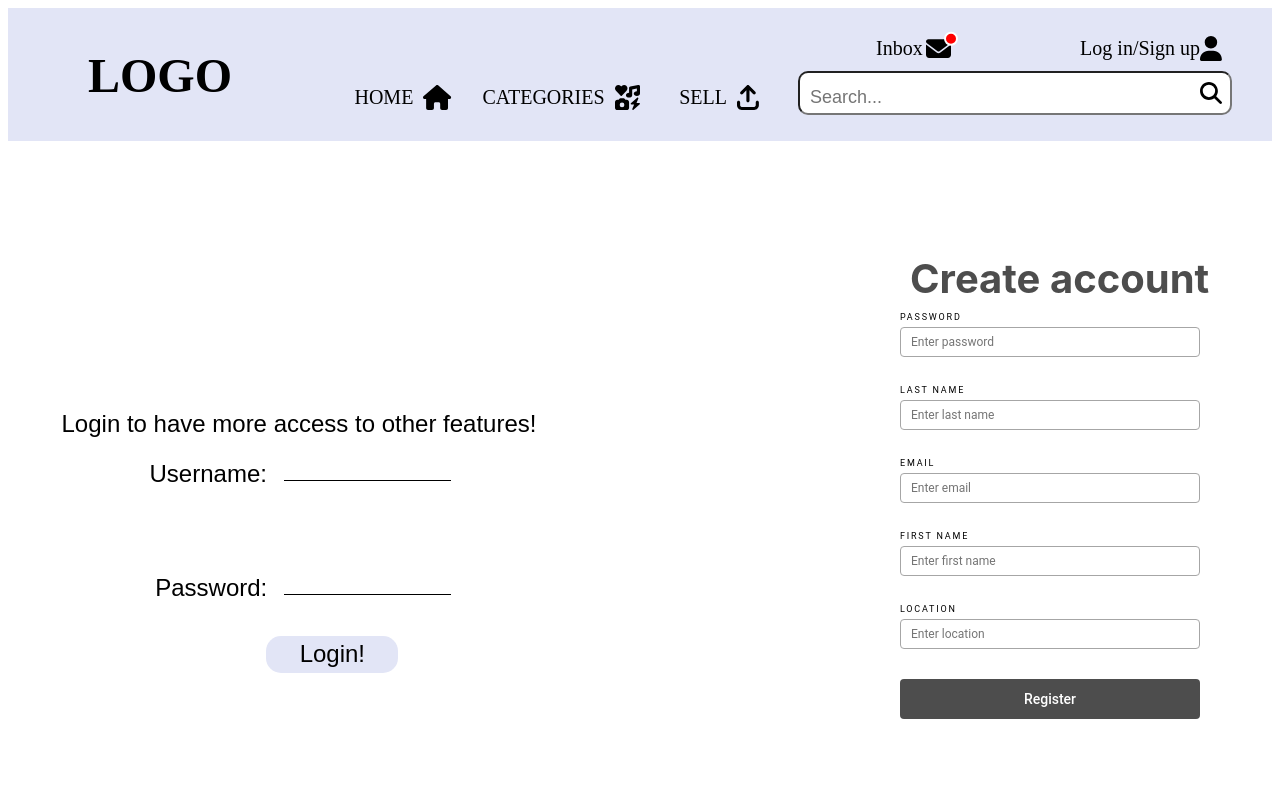
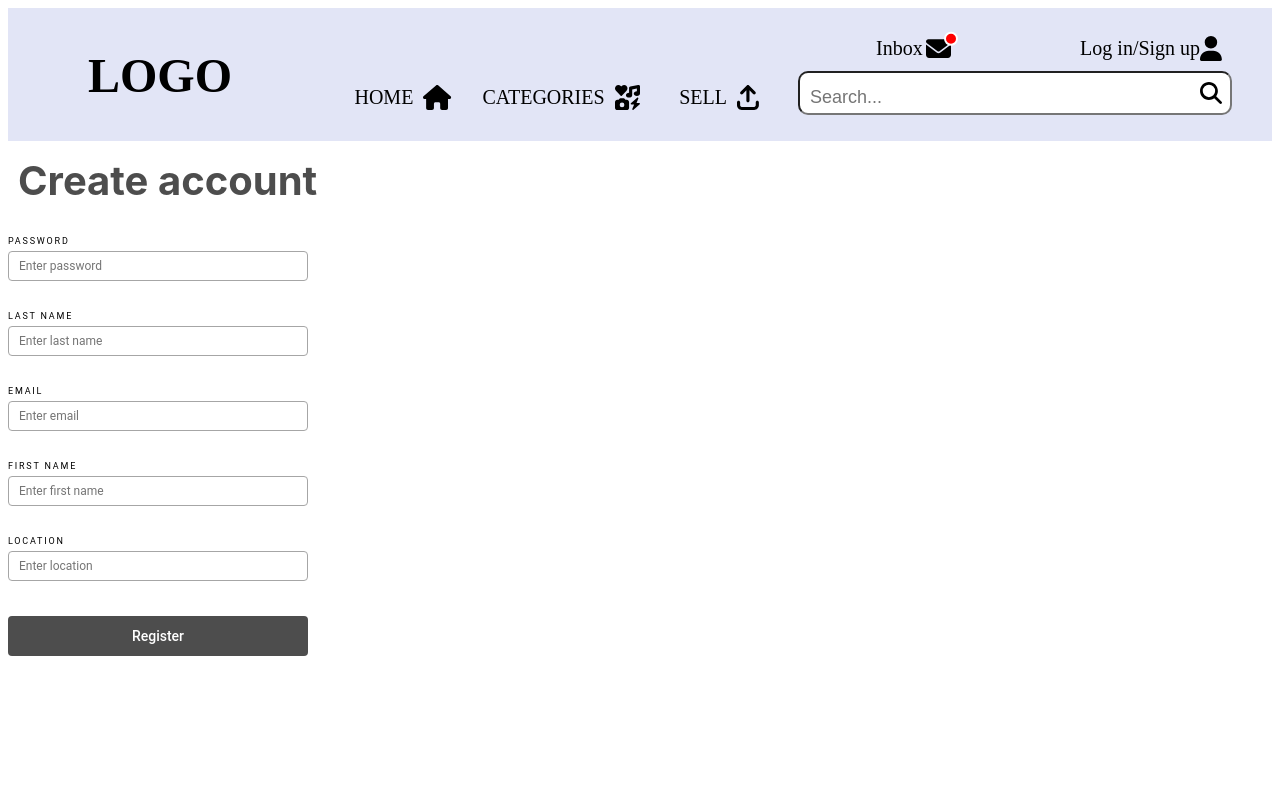
Before and after one commit to usman-ghafoorzai/idatt2105-full-stack-project, a Vue app in the folder frontend/: page / in a window 1280 px wide. Shown: the top 800 px of the page. Built offline with nearby package versions, Linux system fonts and the light colour scheme.

Commit message:
Refactor: replace absolute positioning with grid layout. Improved component integration with RegisterUser.vue

```diff
--- a/frontend/src/components/RegisterUser.vue
+++ b/frontend/src/components/RegisterUser.vue
@@ -65,25 +65,30 @@ const register = () => {
 
 <style scoped>
 .create-account {
-  position: absolute;
   width: 400px;
-  height: 425px;
-  left: 900px;
-  top: 239px;
+  height: auto;
+  display: grid;
+  grid-template-areas:
+    "header"
+    "password"
+    "lastname"
+    "email"
+    "firstname"
+    "location"
+    "button";
+  gap: 15px;
 }
 
 .form-header {
+  grid-area: header;
   display: flex;
   flex-direction: row;
   justify-content: center;
   align-items: center;
   padding: 10px;
   gap: 10px;
-  position: absolute;
   width: 300px;
   height: 60px;
-  left: 0;
-  top: 0;
 }
 
 .form-header h1 {
@@ -103,34 +108,28 @@ const register = () => {
   align-items: flex-start;
   padding: 0;
   gap: 4px;
-  position: absolute;
   width: 300px;
   height: 60px;
 }
 
 .password {
-  left: 0;
-  top: 73px;
+  grid-area: password;
 }
 
 .last-name {
-  left: 0;
-  top: 146px;
+  grid-area: lastname;
 }
 
 .email {
-  left: 0;
-  top: 219px;
+  grid-area: email;
 }
 
 .first-name {
-  left: 0;
-  top: 292px;
+  grid-area: firstname;
 }
 
 .location {
-  left: 0;
-  top: 365px;
+  grid-area: location;
 }
 
 label {
@@ -174,11 +173,9 @@ input {
 }
 
 .register-button {
-  position: absolute;
+  grid-area: button;
   width: 300px;
   height: 40px;
-  left: 0;
-  top: 440px;
   background: #4D4D4D;
   color: white;
   border: none;
@@ -187,6 +184,7 @@ input {
   font-weight: 500;
   font-size: 14px;
   cursor: pointer;
+  margin-top: 5px;
 }
 
 .register-button:hover {
```
